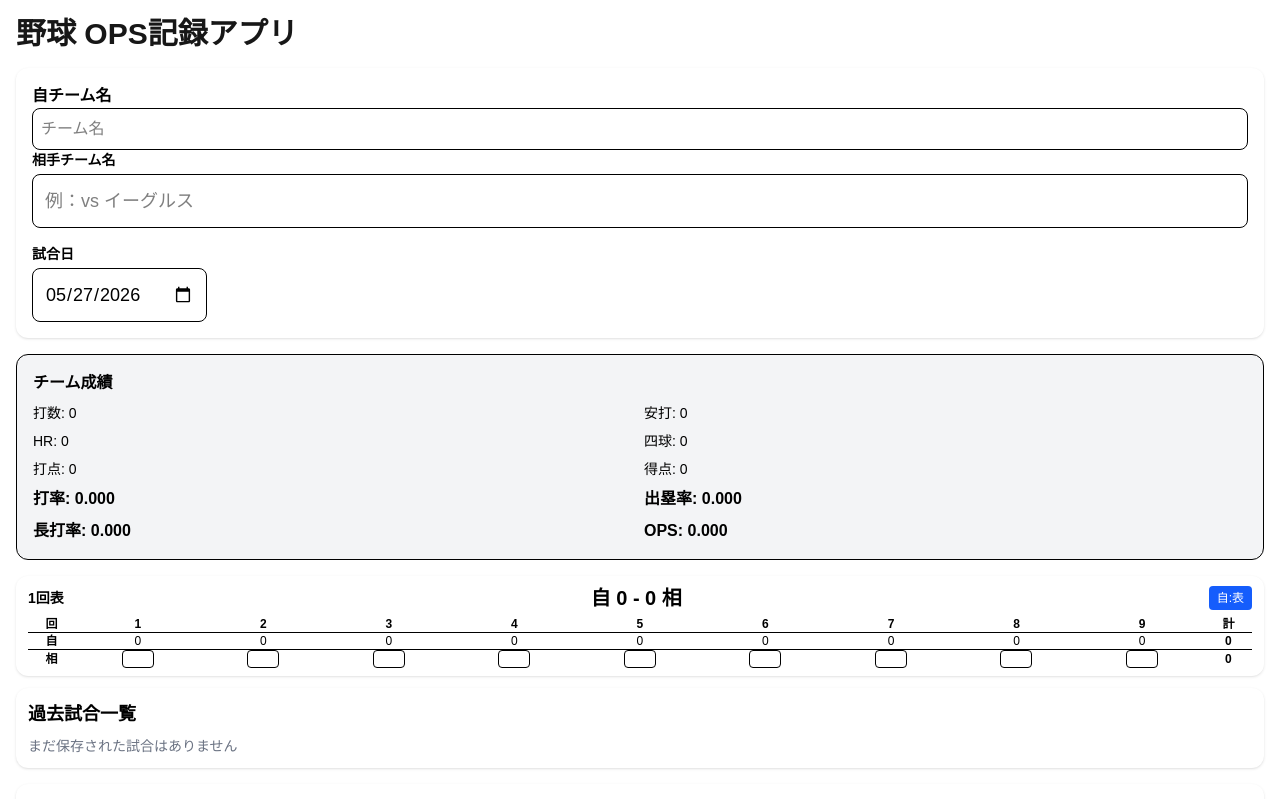
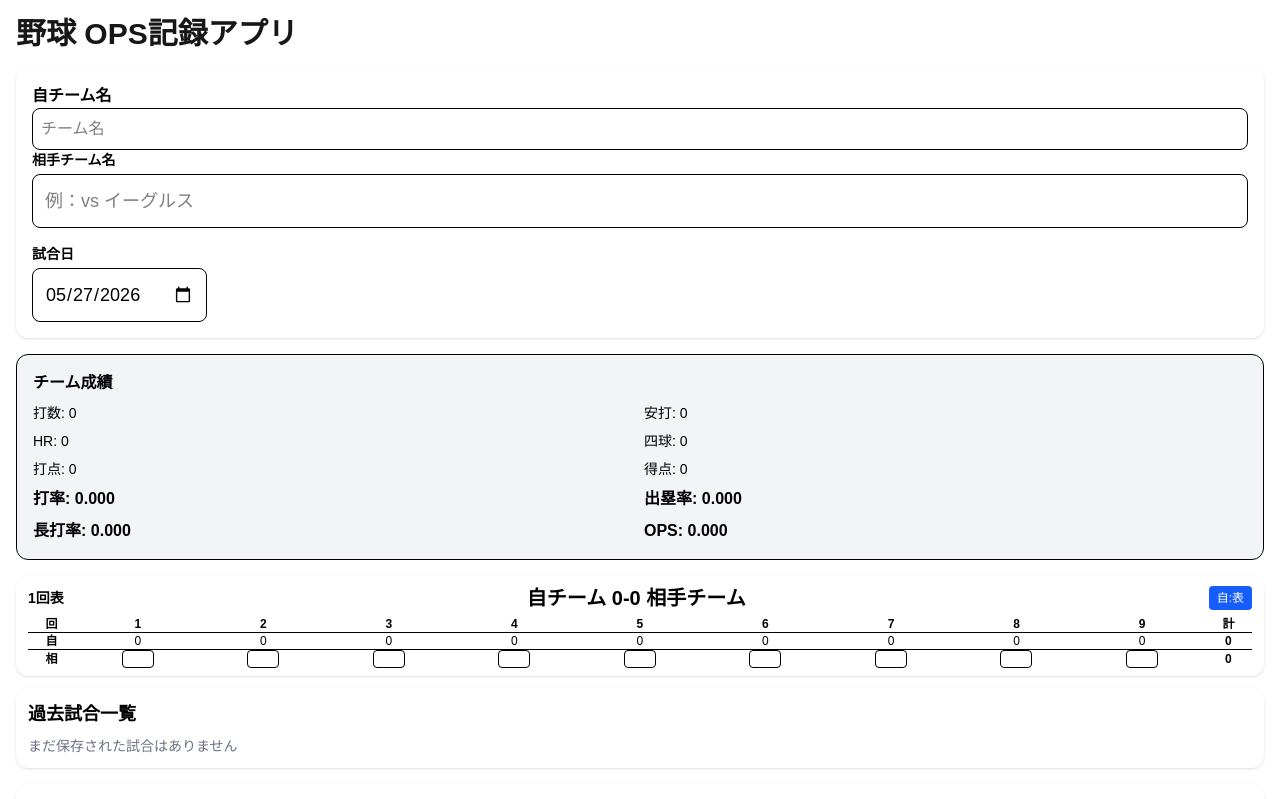
Before and after one commit to forcascreate-eng/baseball-ops-app, a Next.js app: page / in a window 1280 px wide. Shown: the top 799 px of the page. Built offline with nearby package versions, Linux system fonts and the light colour scheme.

Commit message:
improve team name input

```diff
--- a/app/page.tsx
+++ b/app/page.tsx
@@ -414,7 +414,9 @@ const restoreGameHistory = (index: number) => {
   </div>
 
   <div className="font-bold text-xl">
-    自 {myTotalScore} - {opponentTotalScore} 相
+    {myTeamName || "自チーム"} {myTotalScore}
+     -
+    {opponentTotalScore} {gameTitle || "相手チーム"}
   </div>
 
   <button
```
